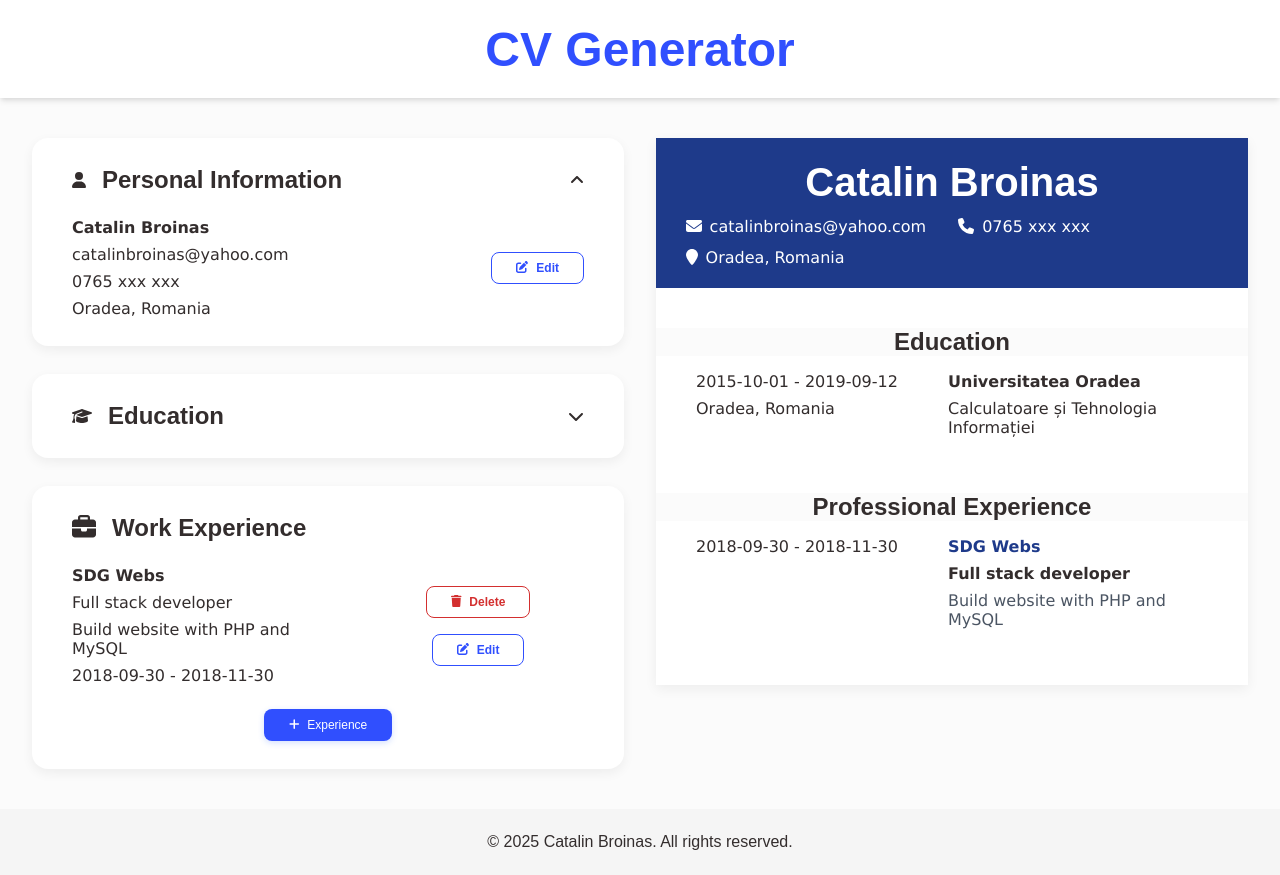
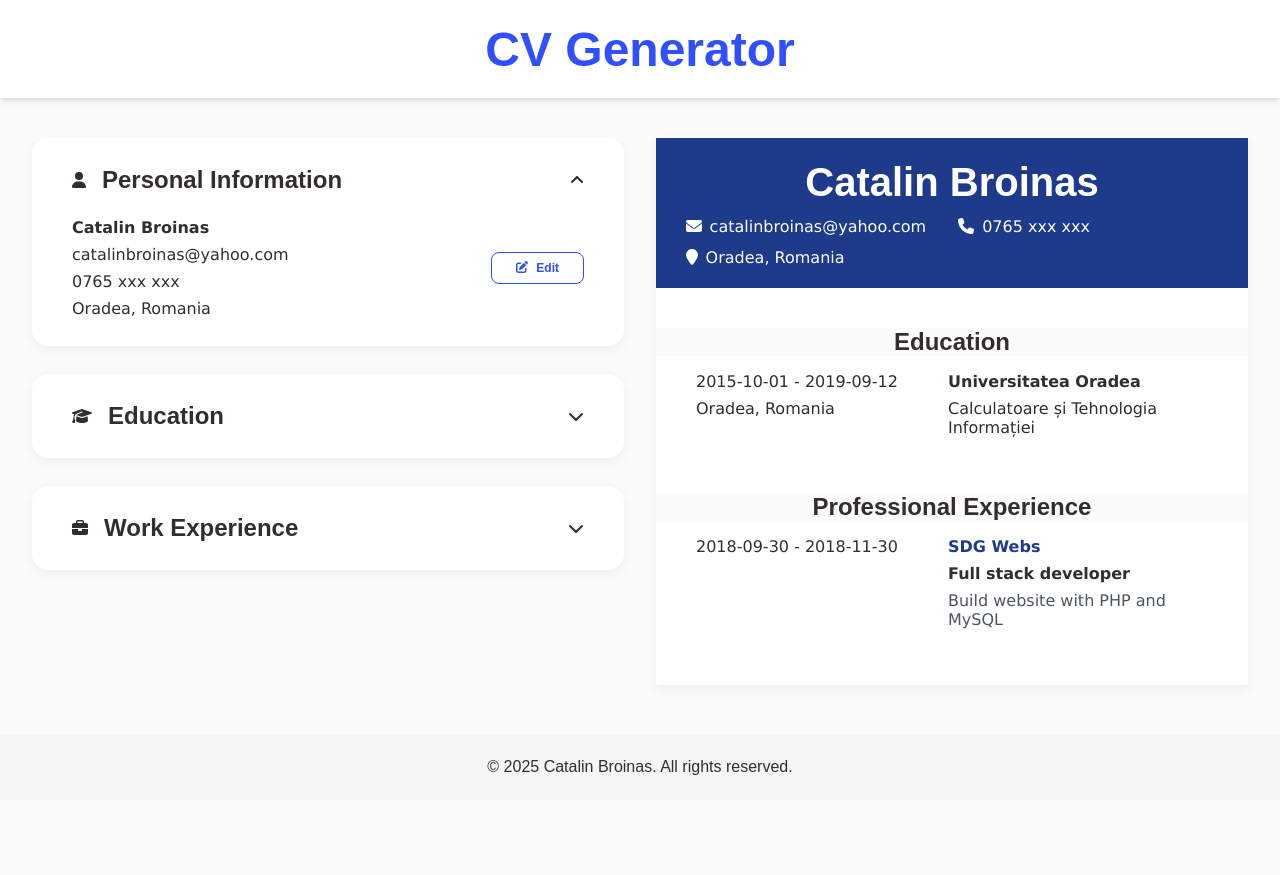
Before and after one commit to catalinbroinas/cv-application, a React (Vite) app: page / in a window 1280 px wide. After the commit the page ends 800 px from the top, so only its background shows below. Built offline with nearby package versions, Linux system fonts and the light colour scheme.

Commit message:
feat(FormSection): accordion toggle for Experience
- Implemented accordion for collapsing/expanding Experience component

```diff
--- a/src/sections/MainContent/FormSection.jsx
+++ b/src/sections/MainContent/FormSection.jsx
@@ -20,6 +20,7 @@ function FormSection({ setPersonalData, personalData, setEducationData, educatio
 
     const [isPersonalDataOpen, setIsPersonalDataOpen] = useState(true);
     const [isEducationOpen, setIsEducationOpen] = useState(false);
+    const [isExperienceOpen, setIsExperienceOpen] = useState(false);
 
     return (
         <section className="insert-data">
@@ -140,12 +141,23 @@ function FormSection({ setPersonalData, personalData, setEducationData, educatio
                 }</div>}
             </div>
 
-            <div className="form-section">
-                <h3 className="sub-title">
-                    <FontAwesomeIcon icon={faBriefcase} className="me-3" />Work Experience
-                </h3>
+            <div className="form-section accordion">
+                <div
+                    className="accordion-header"
+                    role="button"
+                    aria-expanded={isExperienceOpen}
+                    onClick={() => setIsExperienceOpen(!isExperienceOpen)}
+                >
+                    <FontAwesomeIcon icon={faBriefcase} />
+                    <h3 className="sub-title">Work Experience</h3>
+                    {isExperienceOpen ? (
+                        <><FontAwesomeIcon icon={faAngleUp} className="ms-auto" /></>
+                    ) : (
+                        <><FontAwesomeIcon icon={faChevronDown} className="ms-auto" /></>
+                    )}
+                </div>
 
-                {
+                {isExperienceOpen && <div className="accordion-body">{
                     isEditingExperience ? (
                         <ExperienceForm
                             initialData={
@@ -201,8 +213,7 @@ function FormSection({ setPersonalData, personalData, setEducationData, educatio
                                 <FontAwesomeIcon icon={faPlus} className="me-2" />Experience
                             </button>
                         </>
-                    )
-                }
+                    )}</div>}
             </div>
         </section>
     );
```
